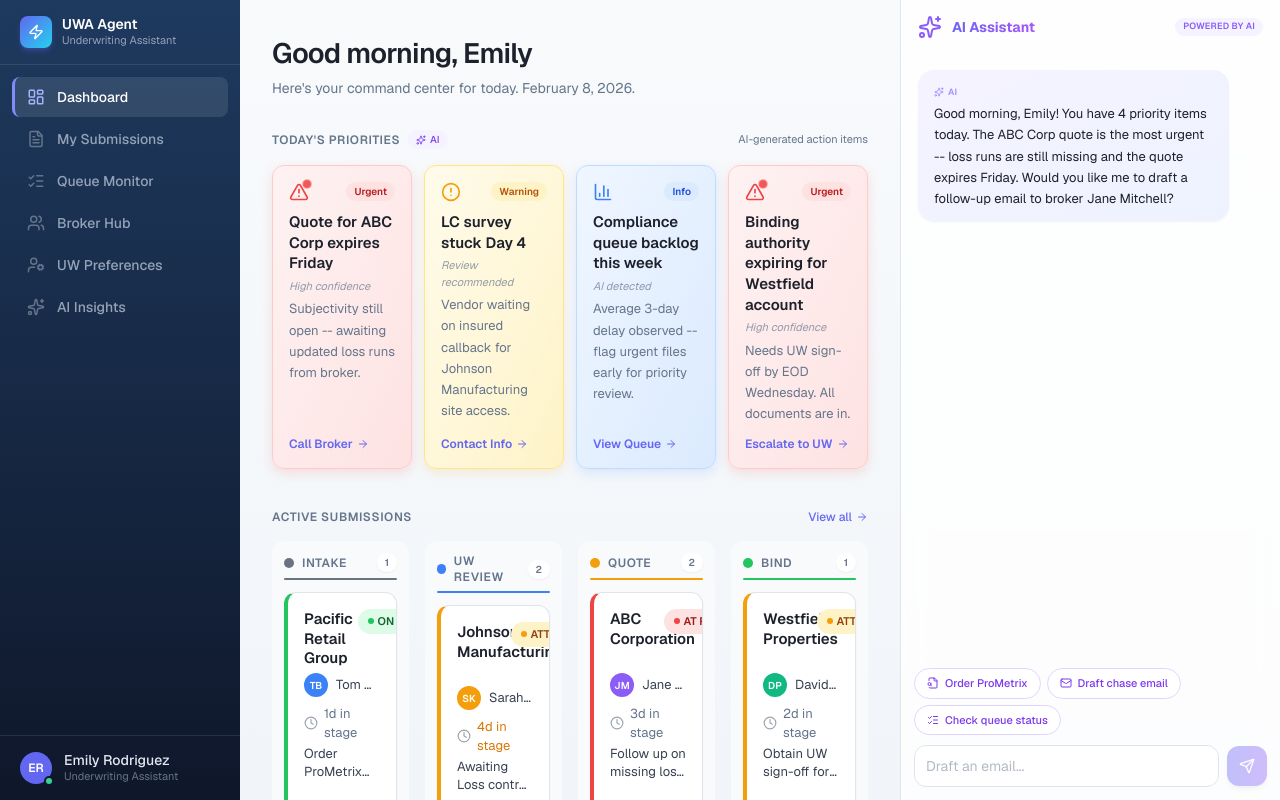
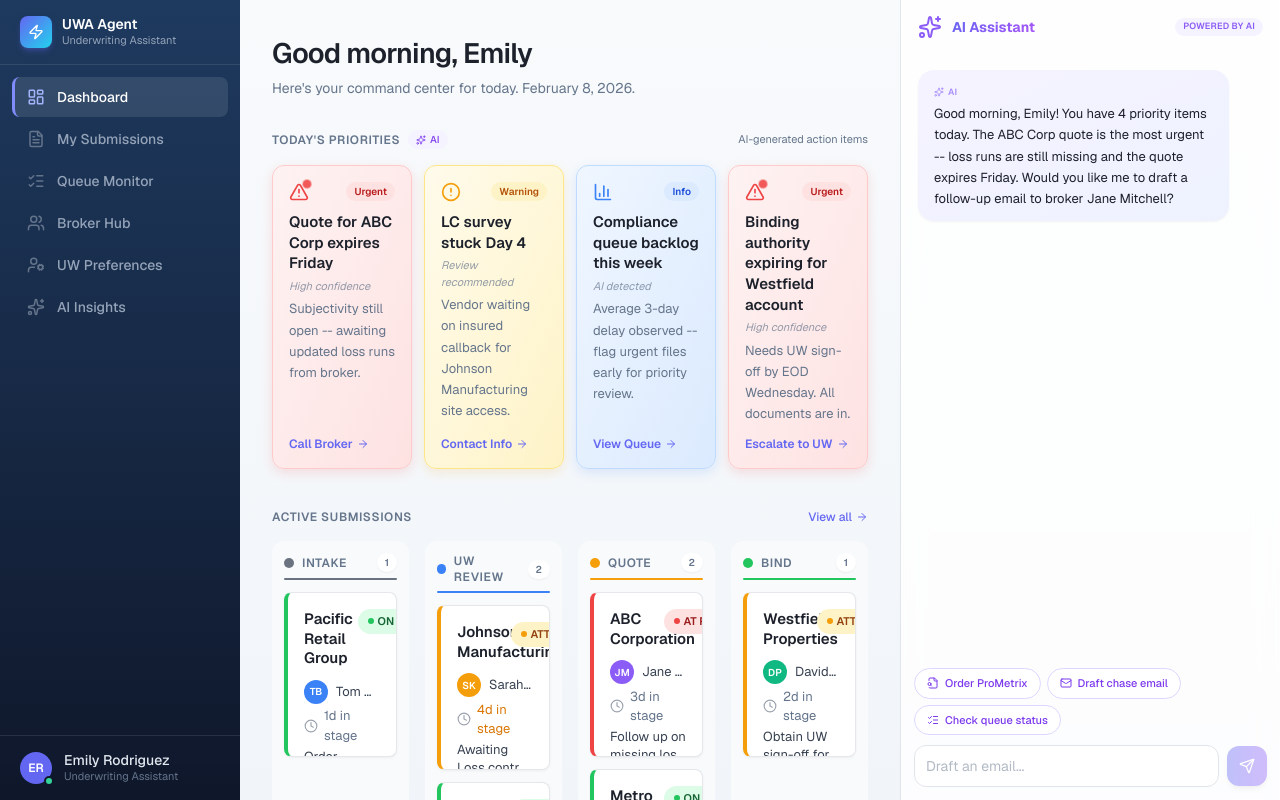
Before and after one commit to lavishlullaby/Underwriters-Assistant, a Next.js app: page / in a window 1280 px wide. Built offline with nearby package versions, Linux system fonts and the light colour scheme.

Commit message:
refactor: streamline card design and remove progress bar
Reduce card height, internal gaps, and remove progress bar
for cleaner visual design.

```diff
--- a/components/dashboard/kanban-pipeline.tsx
+++ b/components/dashboard/kanban-pipeline.tsx
@@ -9,31 +9,27 @@ import { cn } from "@/lib/utils"
 
 const stageConfig: Record<
   SubmissionStage,
-  { label: string; dotColor: string; headerBar: string; progressFill: string }
+  { label: string; dotColor: string; headerBar: string }
 > = {
   intake: {
     label: "Intake",
     dotColor: "bg-[#6B7280]",
     headerBar: "bg-[#6B7280]",
-    progressFill: "bg-[#6B7280]",
   },
   "uw-review": {
     label: "UW Review",
     dotColor: "bg-[#3B82F6]",
     headerBar: "bg-[#3B82F6]",
-    progressFill: "bg-[#3B82F6]",
   },
   quote: {
     label: "Quote",
     dotColor: "bg-[#F59E0B]",
     headerBar: "bg-[#F59E0B]",
-    progressFill: "bg-[#F59E0B]",
   },
   bind: {
     label: "Bind",
     dotColor: "bg-[#22C55E]",
     headerBar: "bg-[#22C55E]",
-    progressFill: "bg-[#22C55E]",
   },
 }
 
@@ -131,7 +127,7 @@ export function KanbanPipeline() {
               {/* Cards — 12px gap between cards */}
               <div className="flex flex-col gap-3">
                 {items.length === 0 ? (
-                  <div className="flex h-[220px] items-center justify-center rounded-xl border border-dashed border-border bg-white">
+                  <div className="flex h-[165px] items-center justify-center rounded-xl border border-dashed border-border bg-white">
                     <p className="text-xs text-muted-foreground">No submissions</p>
                   </div>
                 ) : (
@@ -142,16 +138,16 @@ export function KanbanPipeline() {
                         key={sub.id}
                         href={`/submissions/${sub.id}`}
                         className={cn(
-                          "group relative flex h-[220px] flex-col overflow-hidden rounded-xl border border-border bg-white shadow-sm transition-shadow hover:shadow-md",
+                          "group relative flex h-[165px] flex-col overflow-hidden rounded-lg border border-[#E5E7EB] bg-white shadow-[0_1px_3px_rgba(0,0,0,0.05)] transition-shadow hover:shadow-md",
                           "border-l-4",
                           borderByRisk[sub.riskStatus],
                           `stagger-${cardIdx + 1} animate-fade-in-up`
                         )}
                       >
                         {/* Card body */}
-                        <div className="flex flex-1 flex-col gap-2 p-4">
-                          {/* Row 1 — Title + Badge (52px) */}
-                          <div className="flex h-[52px] shrink-0 items-start justify-between gap-2">
+                        <div className="flex flex-1 flex-col gap-1.5 p-4 pb-3">
+                          {/* Row 1 — Title + Badge */}
+                          <div className="flex shrink-0 items-start justify-between gap-2 mb-1">
                             <h4 className="max-w-[60%] text-[15px] font-semibold leading-[1.3] text-foreground transition-colors group-hover:text-primary">
                               {sub.account}
                             </h4>
@@ -167,8 +163,8 @@ export function KanbanPipeline() {
                             </span>
                           </div>
 
-                          {/* Row 2 — Broker (32px) */}
-                          <div className="flex h-8 shrink-0 items-center gap-2">
+                          {/* Row 2 — Broker */}
+                          <div className="flex h-7 shrink-0 items-center gap-2 mb-0.5">
                             <div
                               className={cn(
                                 "flex h-6 w-6 shrink-0 items-center justify-center rounded-full text-[10px] font-semibold text-white",
@@ -182,8 +178,8 @@ export function KanbanPipeline() {
                             </span>
                           </div>
 
-                          {/* Row 3 — Time (28px) */}
-                          <div className="flex h-7 shrink-0 items-center gap-1.5">
+                          {/* Row 3 — Time */}
+                          <div className="flex h-6 shrink-0 items-center gap-1.5 mb-1">
                             <Clock className="h-3.5 w-3.5 shrink-0 text-[#9CA3AF]" />
                             <span className={cn("text-[13px]", timeColor(sub.daysInStage))}>
                               {sub.daysInStage}d in stage
@@ -195,18 +191,6 @@ export function KanbanPipeline() {
                             {sub.nextAction}
                           </p>
 
-                          {/* Spacer — keeps card structure uniform */}
-                          <div className="shrink-0" />
-                        </div>
-
-                        {/* Progress bar — 3px at very bottom */}
-                        <div className="h-[3px] w-full shrink-0 bg-[#E2E8F0]">
-                          <div
-                            className={cn("h-full rounded-bl-xl", cfg.progressFill)}
-                            style={{
-                              width: `${Math.min(100, (sub.daysInStage / 7) * 100)}%`,
-                            }}
-                          />
                         </div>
                       </Link>
                     )
```
